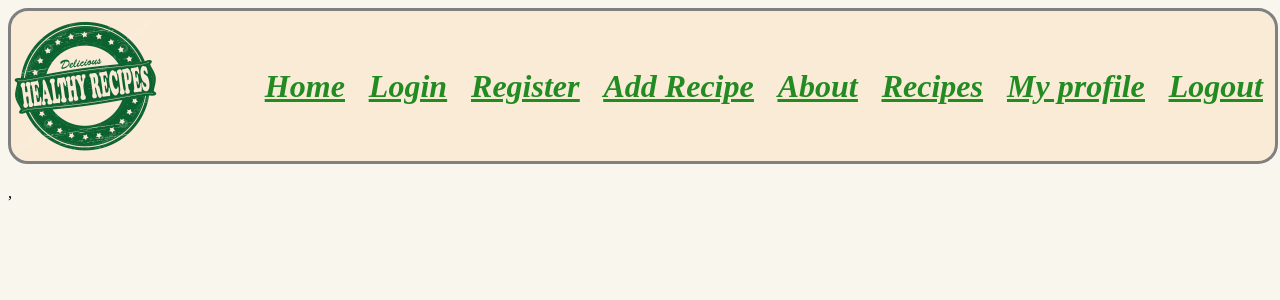
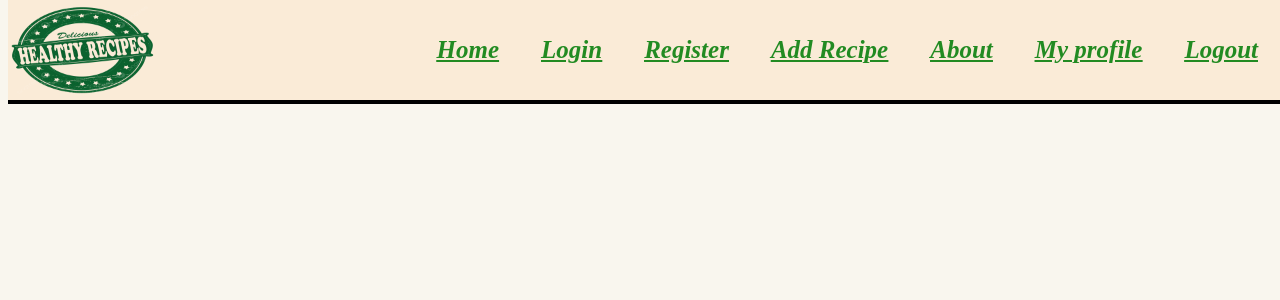
Before and after one commit to ViktorGeorgiev98/fhealthyRecipesBlogReactFullStack, a React (Vite) app in the folder client/: page / in a window 1280 px wide. Shown: the top 300 px of the page. Built offline with nearby package versions, Linux system fonts and the light colour scheme.

Commit message:
small changes to nav bar css

```diff
--- a/client/src/components/NavBar/NavBar.css
+++ b/client/src/components/NavBar/NavBar.css
@@ -1,6 +1,6 @@
 .logo-image {
     width: 150px;
-    height: 150px;
+    height: 100px;
     overflow: visible;
     z-index: 100;
 }
@@ -9,12 +9,13 @@
     /* padding: 2em; */
     margin: 0px 0px 20px 0px;
     width: 100%;
-    border: 3px solid gray;
-    border-radius: 20px;
+    border-bottom: 4px solid black;
+    position: absolute;
+    top: 0;
     display: inline-flex;
     background-color: antiquewhite;
     /* max-height: 150px; */
-    height: 150px;
+    height: 100px;
 
 
     .nav-bar-elements {
@@ -30,18 +31,21 @@
             list-style: none;
             margin: 0px 10px 0px 10px;
             padding: 2px;
-            font-size: 2em;
+            font-size: 25px;
             font-weight: 600;
             color: green;
             font-style: italic;
             text-decoration: underline;
+            padding-right: 20px;
+            padding-right: 20px;
 
             a {
                 color: forestgreen;
             }
 
             a:hover {
-                box-shadow: 0 0 20px black;
+                color: white;
+                background-color: forestgreen;
 
             }
         }
--- a/client/src/components/NavBar/NavBar.jsx
+++ b/client/src/components/NavBar/NavBar.jsx
@@ -23,9 +23,6 @@ const NavBar = () => {
                     <Link to='/about'>About</Link>
                 </li>
                 <li>
-                    <Link to='/recipes'>Recipes</Link>
-                </li>
-                <li>
                     <Link to='/user/profile'>My profile</Link>
                 </li>
                 <li>
--- a/client/src/main.jsx
+++ b/client/src/main.jsx
@@ -7,7 +7,7 @@ import { BrowserRouter } from 'react-router-dom'
 ReactDOM.createRoot(document.getElementById('root')).render(
   <BrowserRouter>
        <React.StrictMode>
-        <App />
+          <App />
       </React.StrictMode>,
   </BrowserRouter>
 
```
